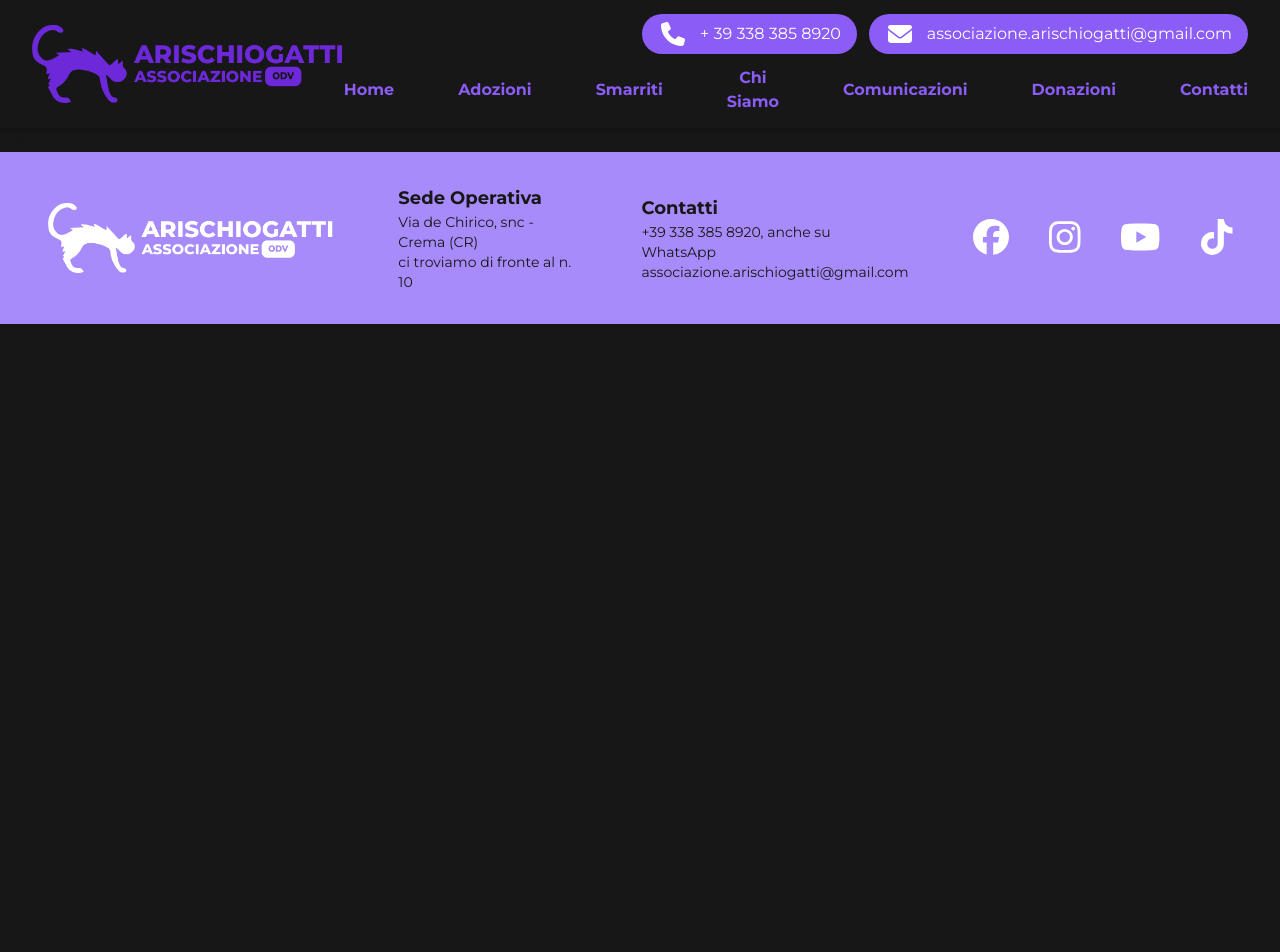
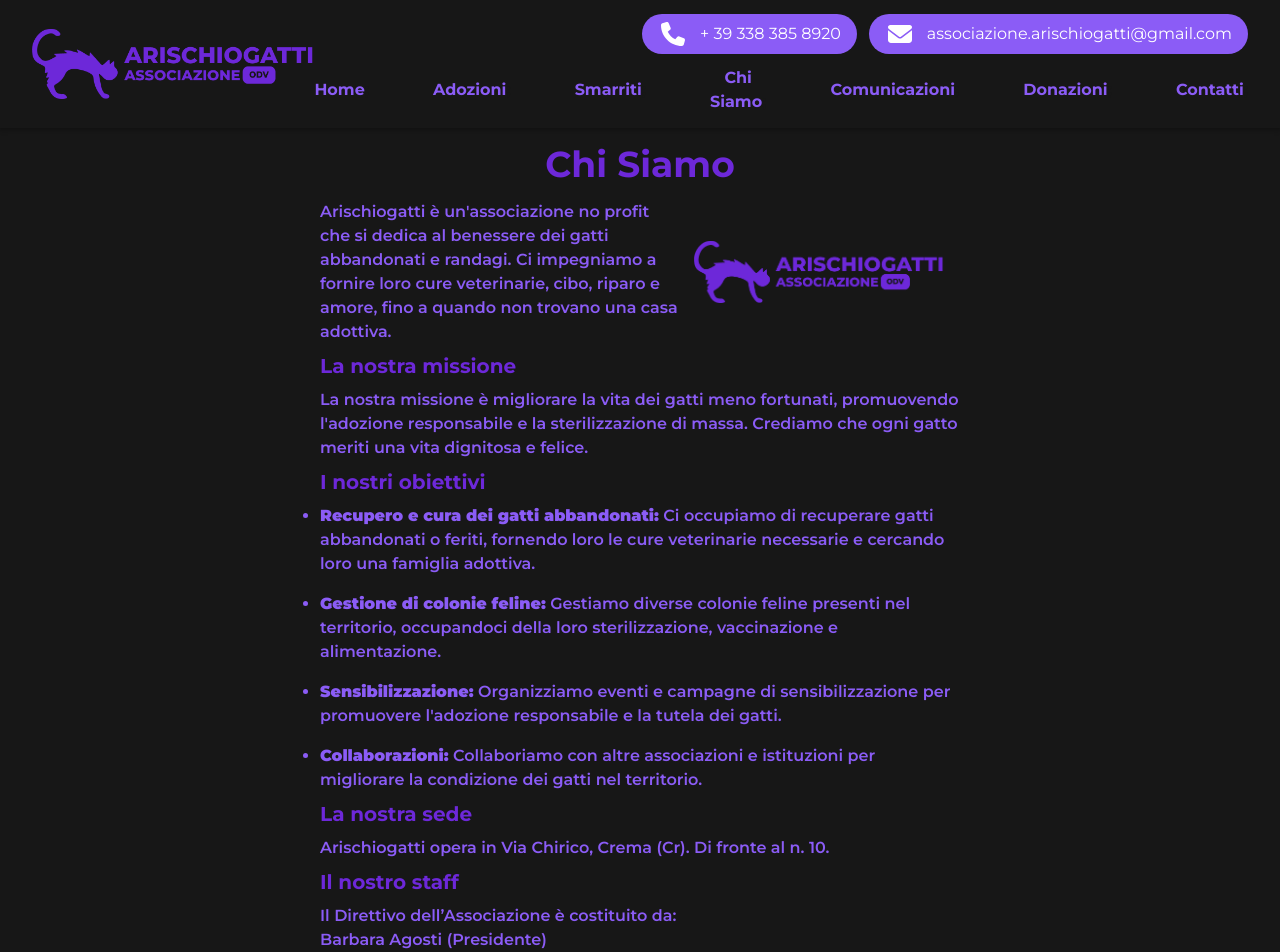
Before and after one commit to nicholascodazzi/arischiogatti, a Next.js app: page /chi-siamo in a window 1280 px wide. Shown: the top 952 px of the page. Before the commit the page ends 800 px from the top, so only its background shows below. Built offline with nearby package versions, Linux system fonts and the light colour scheme.

Commit message:
Adoptions link solved and section "who are we" realized

```diff
--- a/app/Adozioni/[gatto]/page.js
+++ b/app/Adozioni/[gatto]/page.js
@@ -128,11 +128,11 @@
                   icon={faPaw}
                   color={"white"}
                   width={30}
-                  className="ml-2 text-3xl"
+                  className="text-3xl"
                 />
                 <p className="my-2 text-xl font-bold lg:text-2xl">Carattere</p>
               </div>
-              <p>{catData["CAT_CHARACTER"]}</p>
+              <p>{catData["CHARACTER"]}</p>
             </div>
             <div className="lg:fle lg:flex-col">
               <div className="flex items-center gap-2">
@@ -140,11 +140,11 @@
                   icon={faBookOpen}
                   color={"white"}
                   width={30}
-                  className="ml-2 text-3xl"
+                  className="text-3xl"
                 />
                 <p className="my-2 text-xl font-bold lg:text-2xl">Storia</p>
               </div>
-              <p>{catData["CAT_HISTORY"]}</p>
+              <p>{catData["HISTORY"]}</p>
             </div>
             <div className="lg:fle lg:flex-col">
               <div className="flex items-center gap-2">
@@ -152,13 +152,13 @@
                   icon={faSuitcaseMedical}
                   color={"white"}
                   width={30}
-                  className="ml-2 text-3xl"
+                  className="text-3xl"
                 />
                 <p className="my-2 text-xl font-bold lg:text-2xl">
                   Bisogni Particolari
                 </p>
               </div>
-              <p>{catData["CAT_NEEDS"]}</p>
+              <p>{catData["NEEDS"]}</p>
             </div>
           </div>
         </div>
--- a/app/Adozioni/page.js
+++ b/app/Adozioni/page.js
@@ -1,9 +1,10 @@
 "use client";
 import CatList from "../components/CatList";
-
+import Title from "../components/subcomponents/Title";
 export default function Adoptions() {
   return (
     <>
+      <Title>Adozioni</Title>
       <CatList />
     </>
   );
--- a/app/chi-siamo/page.js
+++ b/app/chi-siamo/page.js
@@ -1,8 +1,89 @@
 "use client";
+import Title from "../components/subcomponents/Title";
+import Image from "next/image";
+import TitleSubtitle from "../components/subcomponents/Title-Subtitle";
 export default function Adoptions() {
   return (
     <>
-      <p>Ciao</p>
+      <Title>Chi Siamo</Title>
+      <div className="mx-8 flex flex-col items-center text-base font-semibold text-violet-500 md:mx-32 lg:mx-48 xl:mx-80">
+        <div className="my-4">
+          <div className="flex flex-col justify-center sm:flex-row md:flex-row md:items-center">
+            <p>
+              Arischiogatti è un'associazione no profit che si dedica al
+              benessere dei gatti abbandonati e randagi. Ci impegniamo a fornire
+              loro cure veterinarie, cibo, riparo e amore, fino a quando non
+              trovano una casa adottiva.
+            </p>
+            <Image
+              src="/images/arischiogatti/logo.png"
+              width={250}
+              height={250}
+              alt=""
+              className="m-4 self-center object-contain"
+            />
+          </div>
+          <p className="my-2 text-xl font-bold text-violet-700">
+            La nostra missione
+          </p>
+          <p>
+            La nostra missione è migliorare la vita dei gatti meno fortunati,
+            promuovendo l'adozione responsabile e la sterilizzazione di massa.
+            Crediamo che ogni gatto meriti una vita dignitosa e felice.
+          </p>
+          <p className="my-2 text-xl font-bold text-violet-700">
+            I nostri obiettivi
+          </p>
+
+          <ul className="list-disc space-y-4">
+            <li>
+              <strong>Recupero e cura dei gatti abbandonati:</strong> Ci
+              occupiamo di recuperare gatti abbandonati o feriti, fornendo loro
+              le cure veterinarie necessarie e cercando loro una famiglia
+              adottiva.
+            </li>
+            <li>
+              <strong>Gestione di colonie feline:</strong> Gestiamo diverse
+              colonie feline presenti nel territorio, occupandoci della loro
+              sterilizzazione, vaccinazione e alimentazione.
+            </li>
+            <li>
+              <strong>Sensibilizzazione:</strong> Organizziamo eventi e campagne
+              di sensibilizzazione per promuovere l'adozione responsabile e la
+              tutela dei gatti.
+            </li>
+            <li>
+              <strong>Collaborazioni:</strong> Collaboriamo con altre
+              associazioni e istituzioni per migliorare la condizione dei gatti
+              nel territorio.
+            </li>
+          </ul>
+          <p className="my-2 text-xl font-bold text-violet-700">
+            La nostra sede
+          </p>
+          <p>
+            Arischiogatti opera in Via Chirico, Crema (Cr). Di fronte al n. 10.
+          </p>
+          <div>
+            <p className="my-2 text-xl font-bold text-violet-700">
+              Il nostro staff
+            </p>
+            <p>Il Direttivo dell’Associazione è costituito da: </p>
+            <p>Barbara Agosti (Presidente)</p>
+            <p>Nome Cognome (Vicepresidente) </p>
+            <p>Nome Cognome (Consigliere) </p>
+            <p>Nome Cognome (Consigliere)</p>
+            <p>
+              Il nostro team è composto da volontari appassionati che dedicano
+              il loro tempo libero alla cura dei gatti. Ogni volontario ha un
+              ruolo importante nel nostro lavoro, dalla gestione del rifugio
+              alla ricerca di famiglie adottive. L’associazione si avvale anche
+              di professionisti che su base volontaria e secondo necessità,
+              seguono gli aspetti fiscali e legali.
+            </p>
+          </div>
+        </div>
+      </div>
     </>
   );
 }
--- a/app/components/Sections.js
+++ b/app/components/Sections.js
@@ -1,5 +1,6 @@
 import SectionCard from "./subcomponents/Sections-Card";
 import TitleSubtitle from "./subcomponents/Title-Subtitle";
+import Link from "next/link";
 
 export default function Sections() {
   return (
@@ -12,31 +13,31 @@
       />
       <div className="flex flex-col items-center lg:flex lg:flex-row lg:items-center lg:justify-center lg:gap-16">
         <div className="lg:w-1/6">
-          <a href="#">
+          <Link href="/adozioni">
             <SectionCard
               image={"/images/ui/sections/adozioni.svg"}
               title={"Adozioni"}
               description={"Un nuovo amico ti aspetta, vieni a trovarlo!"}
             />
-          </a>
+          </Link>
         </div>
         <div className="lg:w-1/6">
-          <a href="#">
+          <Link href="#">
             <SectionCard
               image={"/images/ui/sections/comunicazioni.svg"}
               title={"Comunicazioni"}
               description={"Resta sempre aggiornato su iniziative ed eventi!"}
             />
-          </a>
+          </Link>
         </div>
         <div className="lg:w-1/6">
-          <a href="#">
+          <Link href="#">
             <SectionCard
               image={"/images/ui/sections/smarriti.svg"}
               title={"Smarriti"}
               description={"Ritroviamo i nostri amici insieme!"}
             />
-          </a>
+          </Link>
         </div>
       </div>
     </>
--- /dev/null
+++ b/app/components/subcomponents/Title.js
@@ -0,0 +1,11 @@
+export default function Title({ children }) {
+  return (
+    <div className="w-full">
+      <div className="flex justify-center">
+        <p className="mt-4 text-3xl font-bold text-violet-700 md:text-4xl">
+          {children}
+        </p>
+      </div>
+    </div>
+  );
+}
--- a/app/page.tsx
+++ b/app/page.tsx
@@ -9,6 +9,7 @@
     <>
       <meta name="author" content="Codazzi Nicholas" />
       <meta name="viewport" content="width=device-width, initial-scale=1.0" />
+      <script src="http://localhost:8097"></script>
       <Navbar />
       <Carousel />
       <Sections />
--- a/app/templates/Navbar.js
+++ b/app/templates/Navbar.js
@@ -21,7 +21,7 @@
     } else {
       setShowMenu(false);
     }
-    console.log(showMenu);
+    // console.log(showMenu);
   }
 
   return (
@@ -59,44 +59,13 @@
             />
           </div>
           <div className="flex flex-col items-center gap-5 text-xl font-bold">
-            {/* <Router>
-              <Routes>
-                <Route path="/" element={<NavTag tagName="Home" Link="/" />} />
-                <Route
-                  path="/adozioni"
-                  element={<NavTag tagName="Adozioni" Link="/adozioni" />}
-                />
-                <Route
-                  path="/smarriti"
-                  element={<NavTag tagName="Smarriti" Link="/smarriti" />}
-                />
-                <Route
-                  path="/chi-siamo"
-                  element={<NavTag tagName="Chi Siamo" Link="/chi-siamo" />}
-                />
-                <Route
-                  path="/comunicazioni"
-                  element={
-                    <NavTag tagName="Comunicazioni" Link="/comunicazioni" />
-                  }
-                />
-                <Route
-                  path="/donazioni"
-                  element={<NavTag tagName="Donazioni" Link="/donazioni" />}
-                />
-                <Route
-                  path="/contatti"
-                  element={<NavTag tagName="Contatti" Link="/contatti" />}
-                />
-              </Routes>
-            </Router> */}
             <NavTag tagName="Home" path="/" />
-            <NavTag tagName="Adozioni" path="/adozioni" />
-            <NavTag tagName="Smarriti" path="/smarriti" />
-            <NavTag tagName="Chi Siamo" path="/chi-siamo" />
-            <NavTag tagName="Comunicazioni" path="/comunicazioni" />
-            <NavTag tagName="Donazioni" path="/donazioni" />
-            <NavTag tagName="Contatti" path="/contatti" />
+            <NavTag tagName="Adozioni" path="adozioni" />
+            <NavTag tagName="Smarriti" path="smarriti" />
+            <NavTag tagName="Chi Siamo" path="chi-siamo" />
+            <NavTag tagName="Comunicazioni" path="comunicazioni" />
+            <NavTag tagName="Donazioni" path="donazioni" />
+            <NavTag tagName="Contatti" path="contatti" />
           </div>
         </div>
       )}
@@ -134,13 +103,13 @@
 
             {/* NavTags */}
             <div className="lg:flex lg:items-center lg:justify-center lg:gap-8 lg:font-bold xl:gap-16">
-              <NavTag tagName="Home" />
-              <NavTag tagName="Adozioni" />
-              <NavTag tagName="Smarriti" />
-              <NavTag tagName="Chi Siamo" />
-              <NavTag tagName="Comunicazioni" />
-              <NavTag tagName="Donazioni" />
-              <NavTag tagName="Contatti" />
+              <NavTag tagName="Home" path="/" />
+              <NavTag tagName="Adozioni" path="adozioni" />
+              <NavTag tagName="Smarriti" path="smarriti" />
+              <NavTag tagName="Chi Siamo" path="chi-siamo" />
+              <NavTag tagName="Comunicazioni" path="comunicazioni" />
+              <NavTag tagName="Donazioni" path="donazioni" />
+              <NavTag tagName="Contatti" path="contatti" />
             </div>
           </div>
         </div>
--- a/app/templates/subcomponents/NavTag.js
+++ b/app/templates/subcomponents/NavTag.js
@@ -1,13 +1,16 @@
 import Link from "next/link";
 
 export default function NavTag({ tagName, path }) {
-  // console.log(LinkFor);
+  // console.log("tagName:", tagName);
+  // console.log("path:", path);
+
   return (
     <div className="text-center">
-      <Link href={path}>
+      <Link href={path} prefetch={false}>
         <span className="cursor-pointer text-violet-500 hover:text-violet-700 lg:text-sm xl:text-base">
           {tagName}
         </span>
+        ;
       </Link>
     </div>
   );
```
Also changed, not shown: app/components/CatList.js (+33 -8 lines), app/components/subcomponents/CatList-Card.js (+9 -9 lines), public/images/arischiogatti/gatto.png (deleted).
